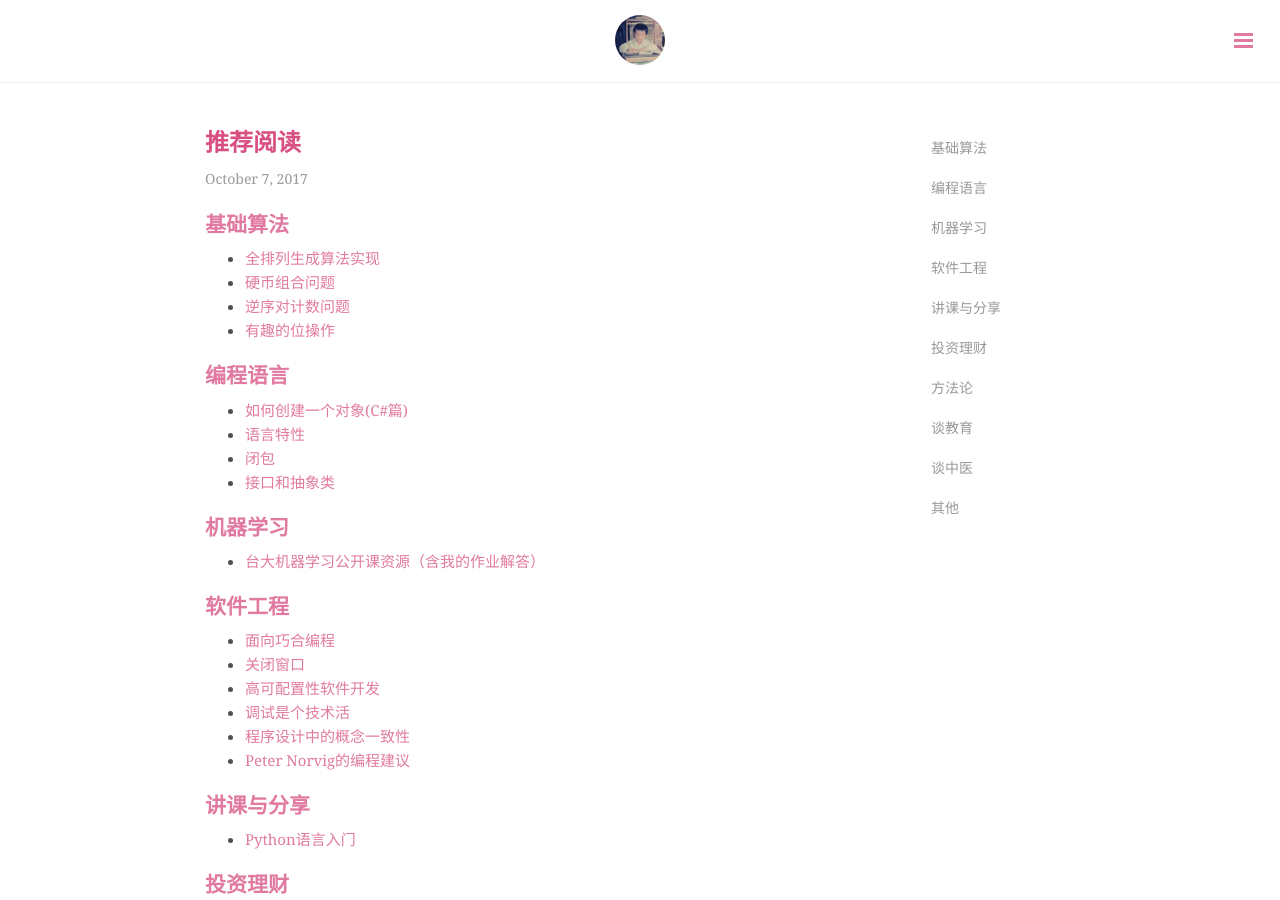
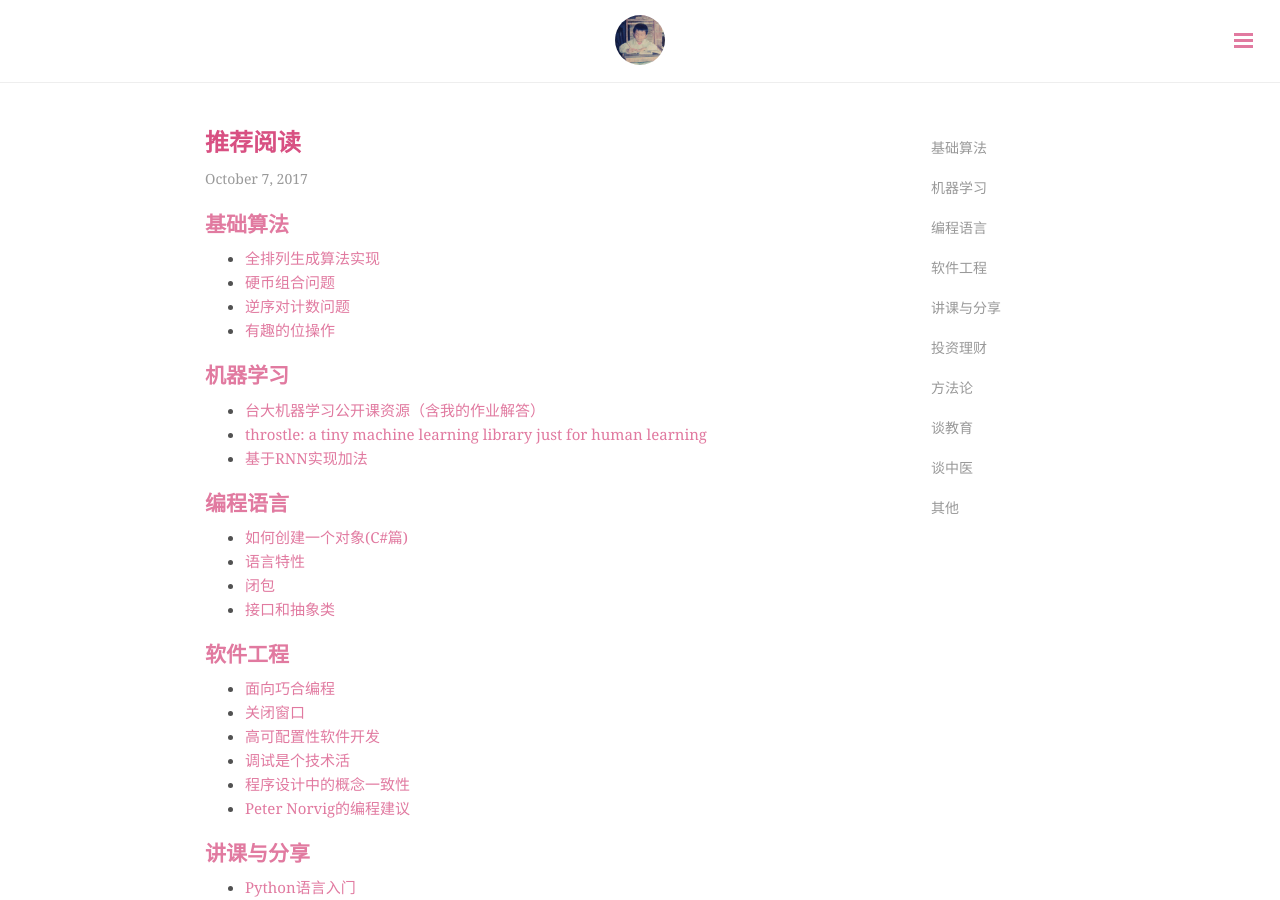
Before and after one commit to yifeitao/yifeitao.github.io, a Jekyll site: the page built from _posts/2017-10-07-recommend.md, in a window 1280 px wide and 900 px high. Built offline with Jekyll 4.4.1, drawn with Linux system fonts in a browser that asks for light colours; a style sheet for code colours, icons or effects is not loaded.

Commit message:
update 2017-10-07-recommend.md

```diff
--- a/_posts/2017-10-07-recommend.md
+++ b/_posts/2017-10-07-recommend.md
@@ -13,6 +13,12 @@ pinned: true
 * [逆序对计数问题](https://yifeitao.com/2017/07/anti-order-pair)
 * [有趣的位操作](https://yifeitao.com/2017/08/funny-bit-operation)
 
+## 机器学习
+
+* [台大机器学习公开课资源（含我的作业解答）](https://yifeitao.com/2017/04/ntuml-resource.html)
+* [throstle: a tiny machine learning library just for human learning](https://github.com/yifeitao/THROSTLE)
+* [基于RNN实现加法](https://yifeitao.com/2018/01/addtion-by-rnn)
+
 ## 编程语言
 
 * [如何创建一个对象(C#篇)](https://yifeitao.com/2017/01/how-to-create-an-object-in-csharp)
```
Also changed, not shown: other parts of _posts/2017-10-07-recommend.md (+0 -2 lines).
